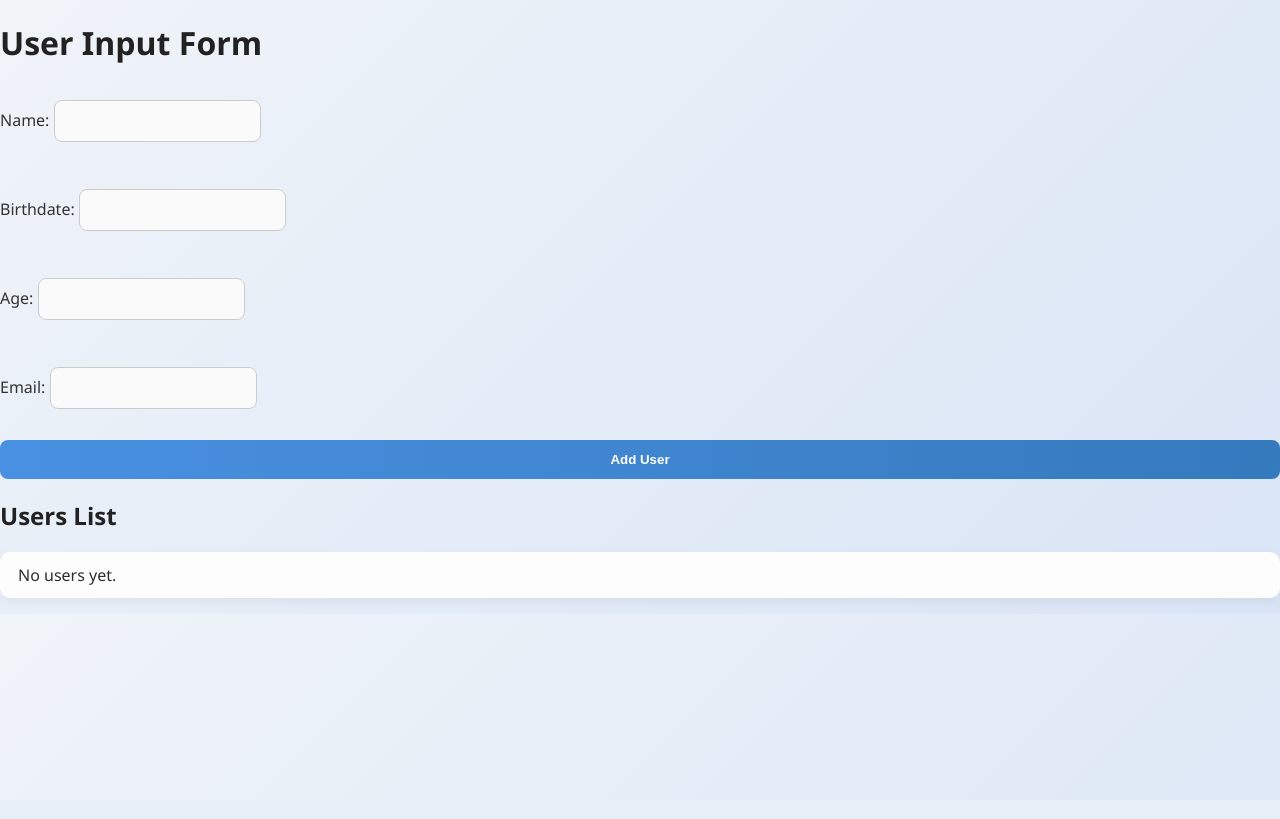
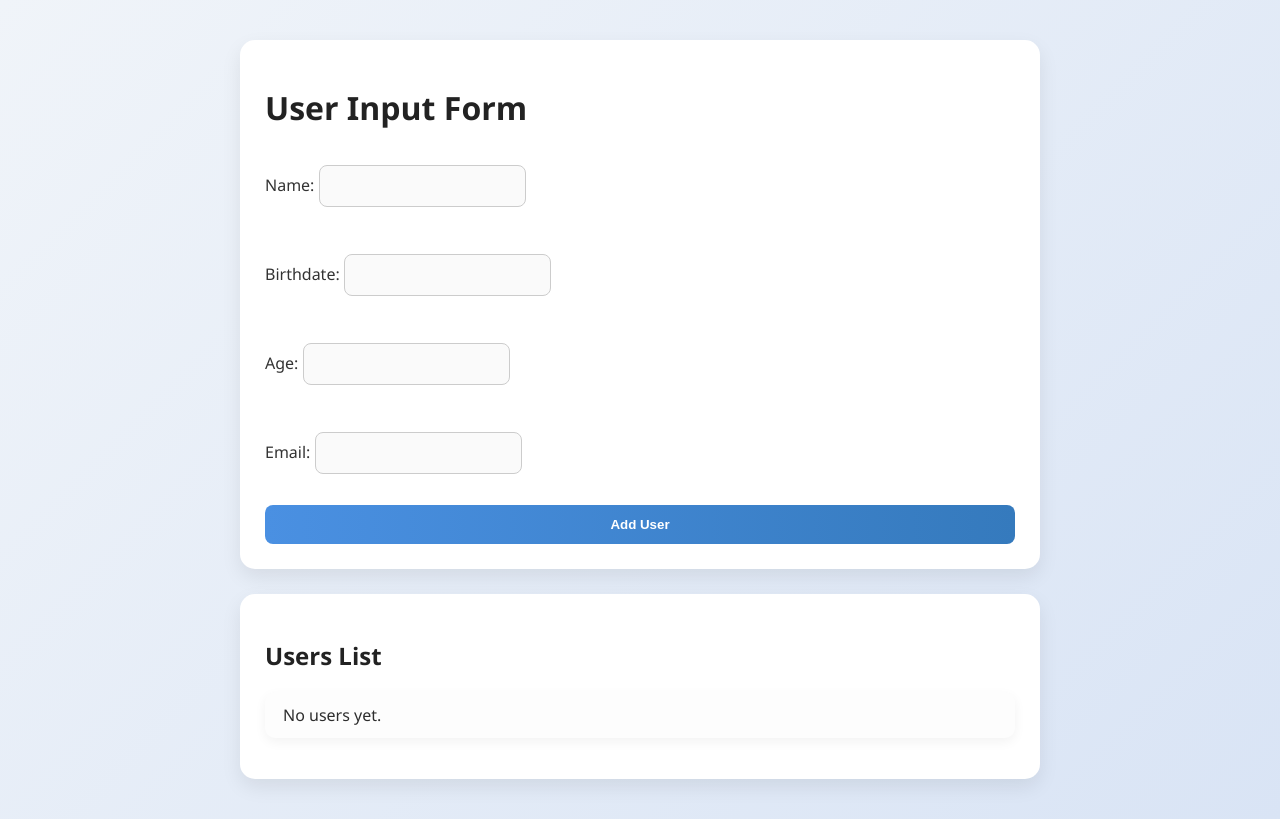
Before and after one commit to Etherealite769/PROJECT-NUMBA1, a Django app: page / in a window 1280 px wide. Before the commit the page ends 614 px from the top, so only its background shows below. Run offline with Django 5.2, Linux system fonts and the light colour scheme.

Commit message:
style: updated the home.html

```diff
--- a/user_input/templates/home.html
+++ b/user_input/templates/home.html
@@ -7,13 +7,18 @@
     <link rel="stylesheet" href="{% static 'css/styles.css' %}">
 </head>
 <body>
+<div class="container">
+
+    <div class="card">
         <h1>User Input Form</h1>
         <form method="post">
             {% csrf_token %}
             {{ form.as_p }}
             <button type="submit">Add User</button>
         </form>
+    </div>
 
+    <div class="card">
         <h2>Users List</h2>
         <ul>
             {% for user in users %}
@@ -25,8 +30,9 @@
                 <li>No users yet.</li>
             {% endfor %}
         </ul>
+    </div>
 
-    <!-- Add JS file -->
+</div>
 <script src="{% static 'js/script.js' %}"></script>
 </body>
 </html>
```
Lines whose indentation alone changed are shown as unchanged.
